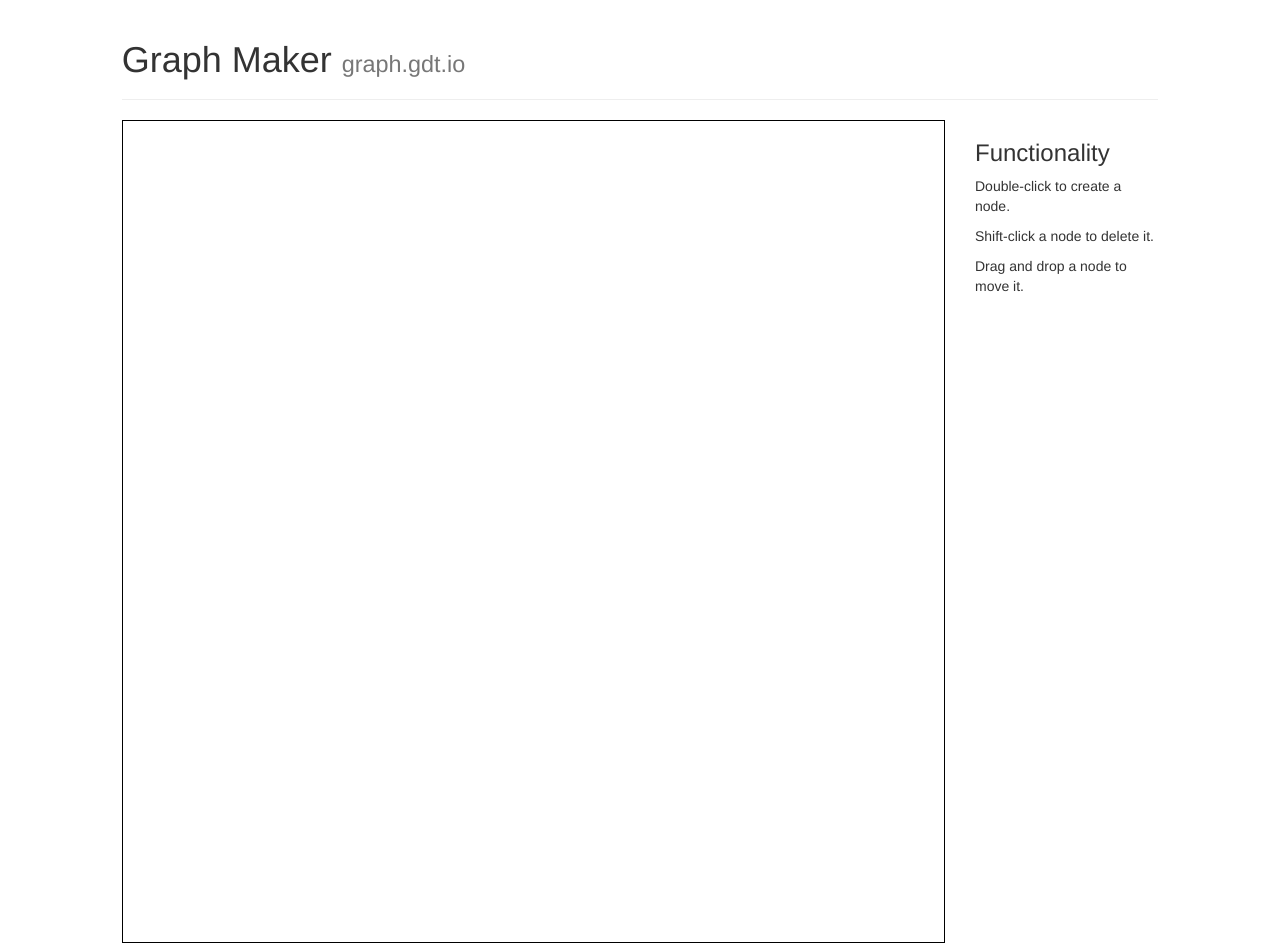
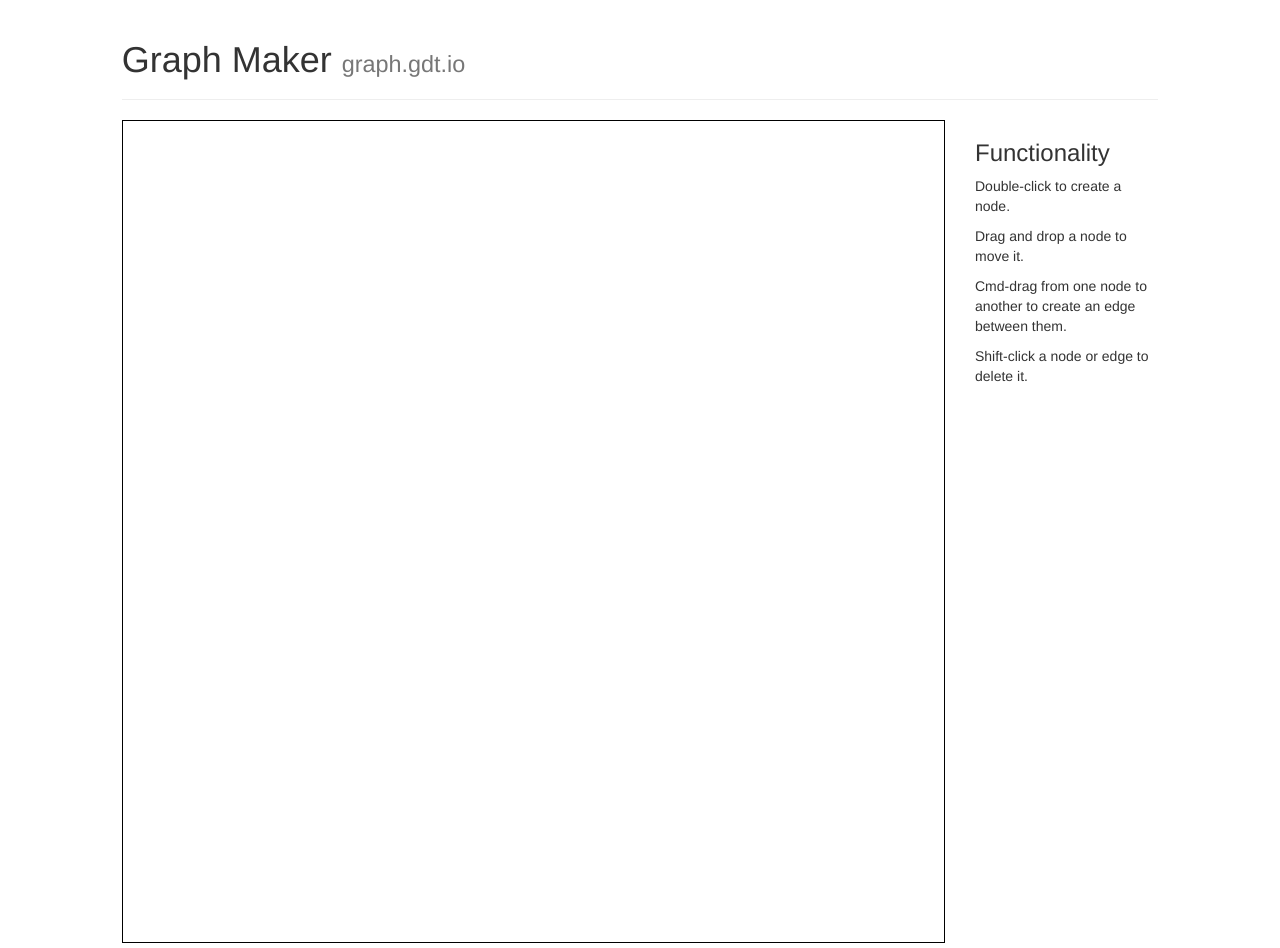
Before and after one commit to gregorytoprak/graf, a React (Create React App) app: page / in a window 1280 px wide. Built offline with nearby package versions, Linux system fonts and the light colour scheme.

Commit message:
Update todo and functionality sidebar

```diff
--- a/src/components/App.js
+++ b/src/components/App.js
@@ -18,8 +18,9 @@ class App extends Component {
           <Col xs={2}>
             <h3>Functionality</h3>
             <p>Double-click to create a node.</p>
-            <p>Shift-click a node to delete it.</p>
             <p>Drag and drop a node to move it.</p>
+            <p>Cmd-drag from one node to another to create an edge between them.</p>
+            <p>Shift-click a node or edge to delete it.</p>
           </Col>
         </Row>
       </Grid>
```
Also changed, not shown: 1 other file (tests, documents, lock files or other folders).
